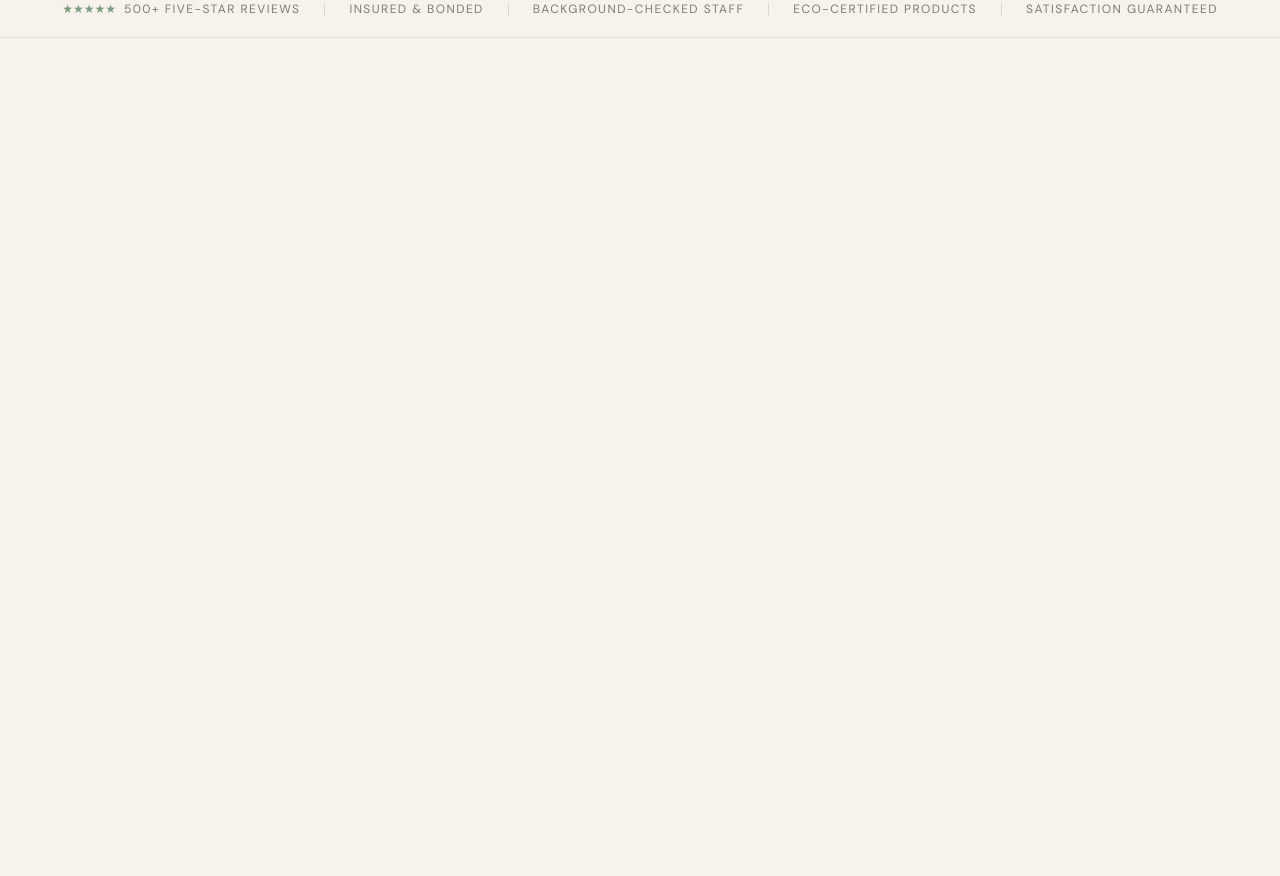
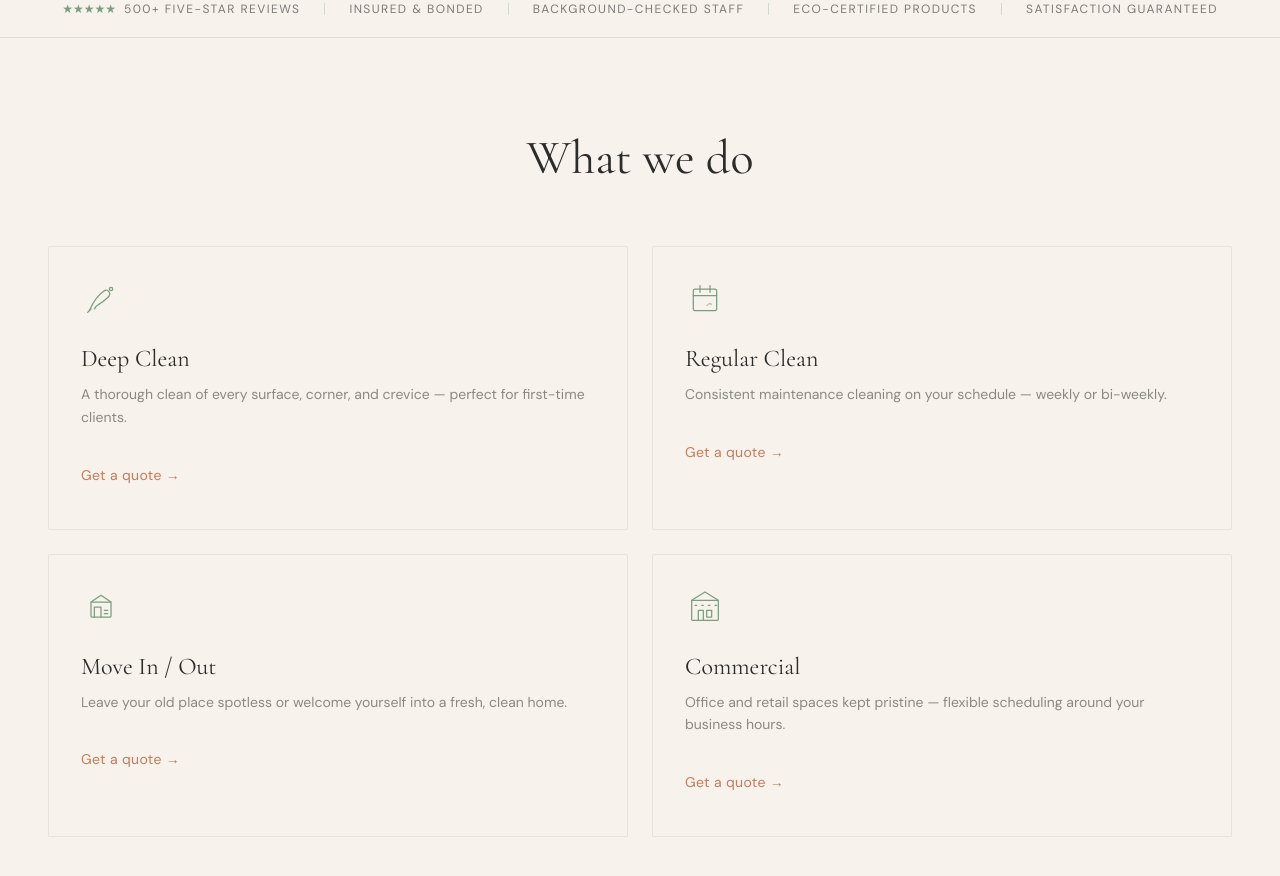
Before and after one commit to Pclaws/Lumen, a Next.js app: page / in a window 1280 px wide. Shown: the part 820-1696 px from the top of the page. Before the commit the page ends 1658 px from the top, so only its background shows below. Built offline with nearby package versions, Linux system fonts and the light colour scheme.

Commit message:
feat: Services grid — inline SVG icons + client CTA

```diff
--- a/app/page.tsx
+++ b/app/page.tsx
@@ -1,6 +1,7 @@
 import Nav from '@/components/nav/Nav'
 import Hero from '@/components/hero/Hero'
 import TrustStrip from '@/components/trust/TrustStrip'
+import ServicesGrid from '@/components/services/ServicesGrid'
 
 export default function Home() {
   return (
@@ -8,6 +9,7 @@ export default function Home() {
       <Nav />
       <Hero />
       <TrustStrip />
+      <ServicesGrid />
       <div className="h-screen bg-cream" />
     </main>
   )
--- /dev/null
+++ b/components/services/ServiceCTA.tsx
@@ -0,0 +1,16 @@
+'use client'
+
+import { useModal } from '@/components/modal/ModalProvider'
+
+export default function ServiceCTA({ service }: { service: string }) {
+  const { openModal } = useModal()
+
+  return (
+    <button
+      onClick={() => openModal({ service })}
+      className="font-body text-sm text-terracotta tracking-wide hover:underline underline-offset-4 min-h-[44px] flex items-center focus-visible:outline-none focus-visible:underline"
+    >
+      Get a quote →
+    </button>
+  )
+}
--- /dev/null
+++ b/components/services/ServicesGrid.tsx
@@ -0,0 +1,91 @@
+import ServiceCTA from './ServiceCTA'
+
+const services = [
+  {
+    id: 'deep',
+    title: 'Deep Clean',
+    description: 'A thorough clean of every surface, corner, and crevice — perfect for first-time clients.',
+    icon: (
+      <svg viewBox="0 0 48 48" className="w-10 h-10 stroke-sage fill-none" strokeWidth="1.5" strokeLinecap="round" strokeLinejoin="round" aria-hidden="true">
+        <path d="M10 38 Q18 20 28 14" />
+        <path d="M28 14 Q32 12 34 16 Q36 20 30 24 Q26 28 22 30" />
+        <path d="M22 30 Q18 32 16 36" />
+        <circle cx="36" cy="12" r="2" />
+        <path d="M8 40 L12 36" />
+      </svg>
+    ),
+  },
+  {
+    id: 'regular',
+    title: 'Regular Clean',
+    description: 'Consistent maintenance cleaning on your schedule — weekly or bi-weekly.',
+    icon: (
+      <svg viewBox="0 0 48 48" className="w-10 h-10 stroke-sage fill-none" strokeWidth="1.5" strokeLinecap="round" strokeLinejoin="round" aria-hidden="true">
+        <rect x="10" y="12" width="28" height="26" rx="2" />
+        <path d="M10 20 L38 20" />
+        <path d="M18 8 L18 16" />
+        <path d="M30 8 L30 16" />
+        <path d="M26 32 Q28 28 32 30" strokeWidth="1" />
+      </svg>
+    ),
+  },
+  {
+    id: 'move',
+    title: 'Move In / Out',
+    description: 'Leave your old place spotless or welcome yourself into a fresh, clean home.',
+    icon: (
+      <svg viewBox="0 0 48 48" className="w-10 h-10 stroke-sage fill-none" strokeWidth="1.5" strokeLinecap="round" strokeLinejoin="round" aria-hidden="true">
+        <rect x="12" y="18" width="24" height="18" rx="1" />
+        <path d="M12 18 L24 10 L36 18" />
+        <path d="M16 36 L16 24 L24 24 L24 36" />
+        <path d="M28 28 L32 28 M28 32 L32 32" />
+      </svg>
+    ),
+  },
+  {
+    id: 'commercial',
+    title: 'Commercial',
+    description: 'Office and retail spaces kept pristine — flexible scheduling around your business hours.',
+    icon: (
+      <svg viewBox="0 0 48 48" className="w-10 h-10 stroke-sage fill-none" strokeWidth="1.5" strokeLinecap="round" strokeLinejoin="round" aria-hidden="true">
+        <rect x="8" y="16" width="32" height="24" rx="1" />
+        <path d="M8 16 L24 6 L40 16" />
+        <path d="M16 40 L16 28 L22 28 L22 40" />
+        <path d="M26 28 L32 28 L32 36 L26 36 Z" />
+        <path d="M12 22 L14 22 M20 22 L22 22 M28 22 L30 22 M36 22 L38 22" />
+      </svg>
+    ),
+  },
+]
+
+export default function ServicesGrid() {
+  return (
+    <section
+      id="services"
+      className="py-24 px-6 md:px-12 max-w-7xl mx-auto"
+      aria-labelledby="services-heading"
+    >
+      <h2
+        id="services-heading"
+        className="font-display text-4xl md:text-5xl text-ink mb-16 text-center"
+      >
+        What we do
+      </h2>
+      <div className="grid grid-cols-1 sm:grid-cols-2 gap-6">
+        {services.map((service) => (
+          <article
+            key={service.id}
+            className="group relative p-8 bg-cream border border-ink/[0.08] rounded-[var(--radius-card)] transition-all duration-300 hover:-translate-y-1 hover:border-sage/50 hover:shadow-[var(--shadow-card-hover)] focus-within:border-sage/50"
+          >
+            <div className="mb-6">{service.icon}</div>
+            <h3 className="font-display text-2xl text-ink mb-2">{service.title}</h3>
+            <p className="font-body text-sm text-muted leading-relaxed mb-6">
+              {service.description}
+            </p>
+            <ServiceCTA service={service.title} />
+          </article>
+        ))}
+      </div>
+    </section>
+  )
+}
```
